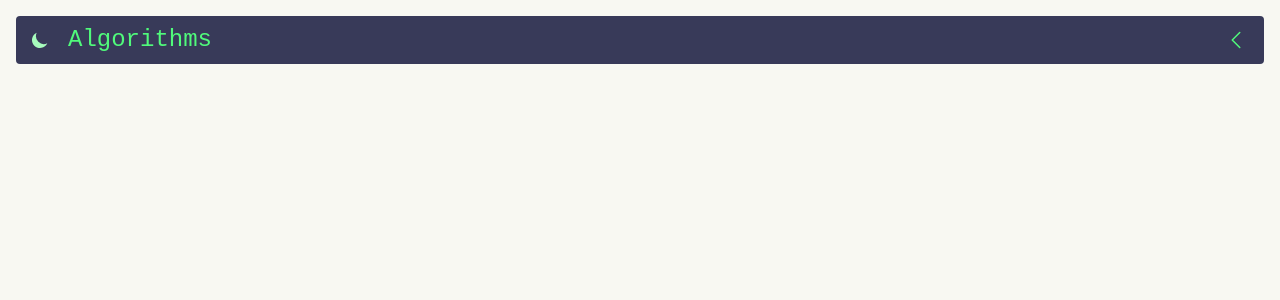
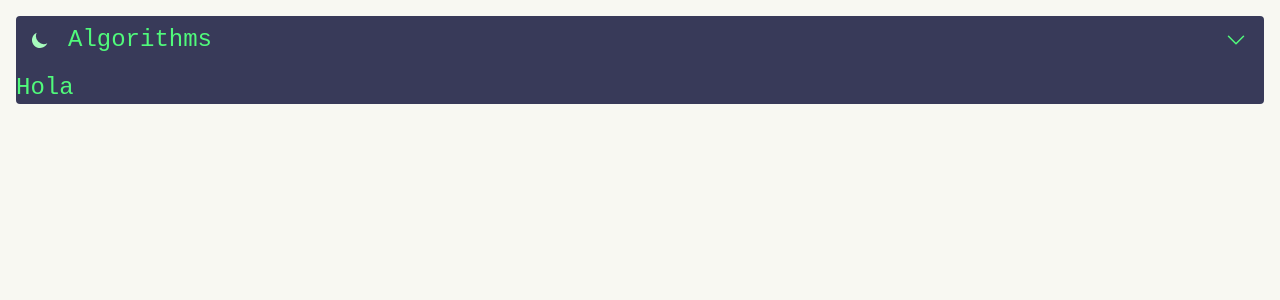
Before and after one commit to bigblackbexr/algorithms, a Vue app: page / in a window 1280 px wide. Both pictures are taken after a click on the button 1236 px from the left and 40 px from the top of the page. Shown: the top 300 px of the page. Built offline with nearby package versions, Linux system fonts and the light colour scheme; a web font is replaced by a local one.

Commit message:
Dynamic classes with button

```diff
--- a/src/components/nav.vue
+++ b/src/components/nav.vue
@@ -8,19 +8,30 @@
 			<a class="ml-9" href="/">
 				Algorithms
 			</a>
-			<button>
+			<button @click="open = !open">
 				<div class="flex flex-row items-center justify-between">
-					<svg xmlns="http://www.w3.org/2000/svg" fill="none" viewBox="0 0 24 24" stroke-width="1.5" stroke="currentColor" class="w-6 h-6">
+					<svg :class="{'hidden': open}" xmlns="http://www.w3.org/2000/svg" fill="none" viewBox="0 0 24 24" stroke-width="1.5" stroke="currentColor" class="w-6 h-6">
 						<path stroke-linecap="round" stroke-linejoin="round" d="M15.75 19.5L8.25 12l7.5-7.5" />
+					</svg>
+					<svg :class="{'hidden': !open}" xmlns="http://www.w3.org/2000/svg" fill="none" viewBox="0 0 24 24" stroke-width="1.5" stroke="currentColor" class="w-6 h-6">
+						<path stroke-linecap="round" stroke-linejoin="round" d="M19.5 8.25l-7.5 7.5-7.5-7.5" />
 					</svg>
 				</div>
 			</button>
+		</div>
+		<div :class="{'flex': open, 'hidden': !open}">
+			Hola
 		</div>
 	</div>
 </template>
 
 <script>
 export default {
+	data () {
+		return {
+			open: false
+		}
+	},
 	methods:{
 		a () {
 			console.log('hola');
```
